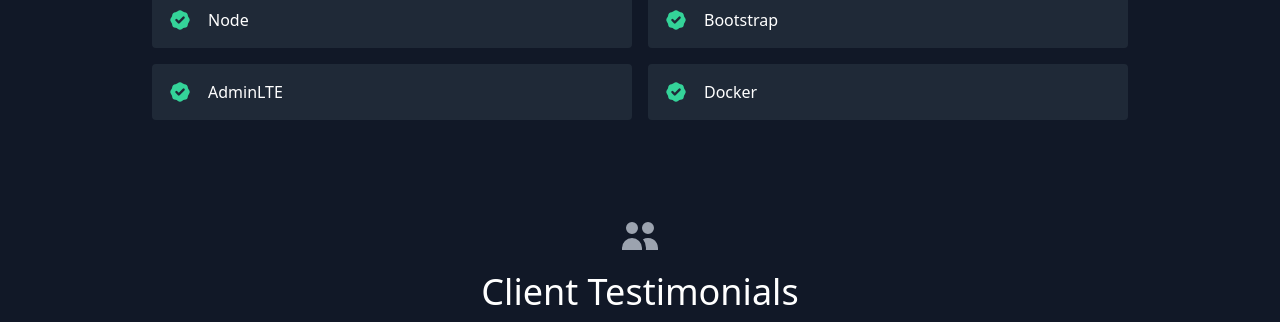
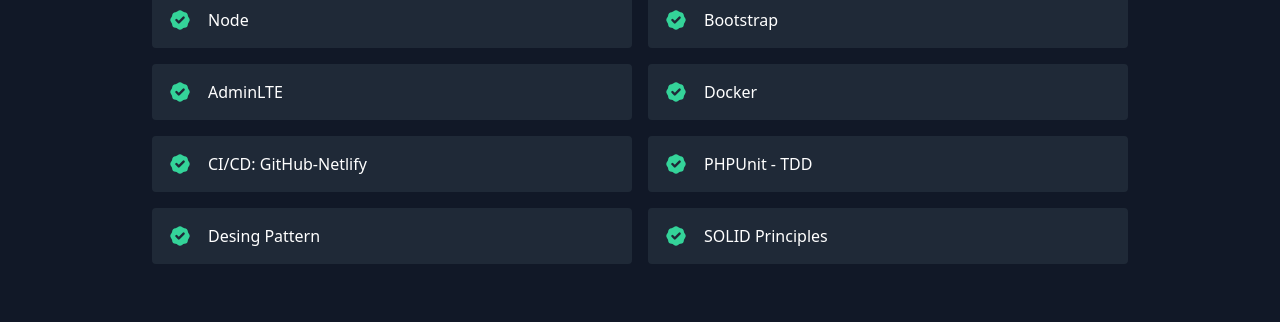
Before and after one commit to edsonnaza/portfolio_edsonnaza, a React (Create React App) app: page / in a window 1280 px wide. Shown: the part 1860-2182 px from the top of the page. Built offline with nearby package versions, Linux system fonts and the light colour scheme.

Commit message:
Skill Sets: added PhpUnit Test - TDD, Desing Pattern, Solid Principles.

```diff
--- a/src/data.js
+++ b/src/data.js
@@ -67,4 +67,9 @@
   "Bootstrap",
  "AdminLTE",
 "Docker",
+"CI/CD: GitHub-Netlify",
+"PHPUnit - TDD",
+"Desing Pattern",
+"SOLID Principles",
+
 ];
```
